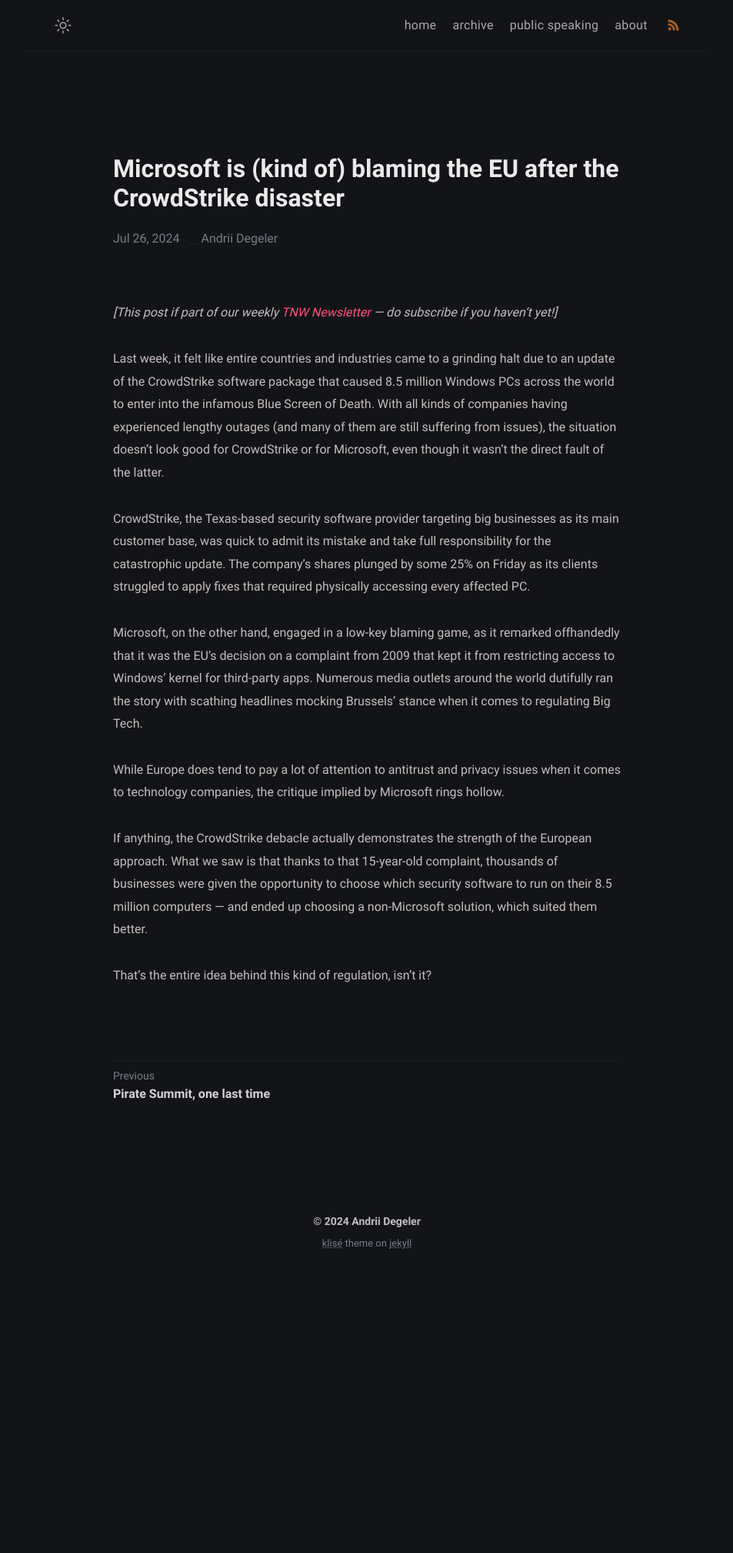
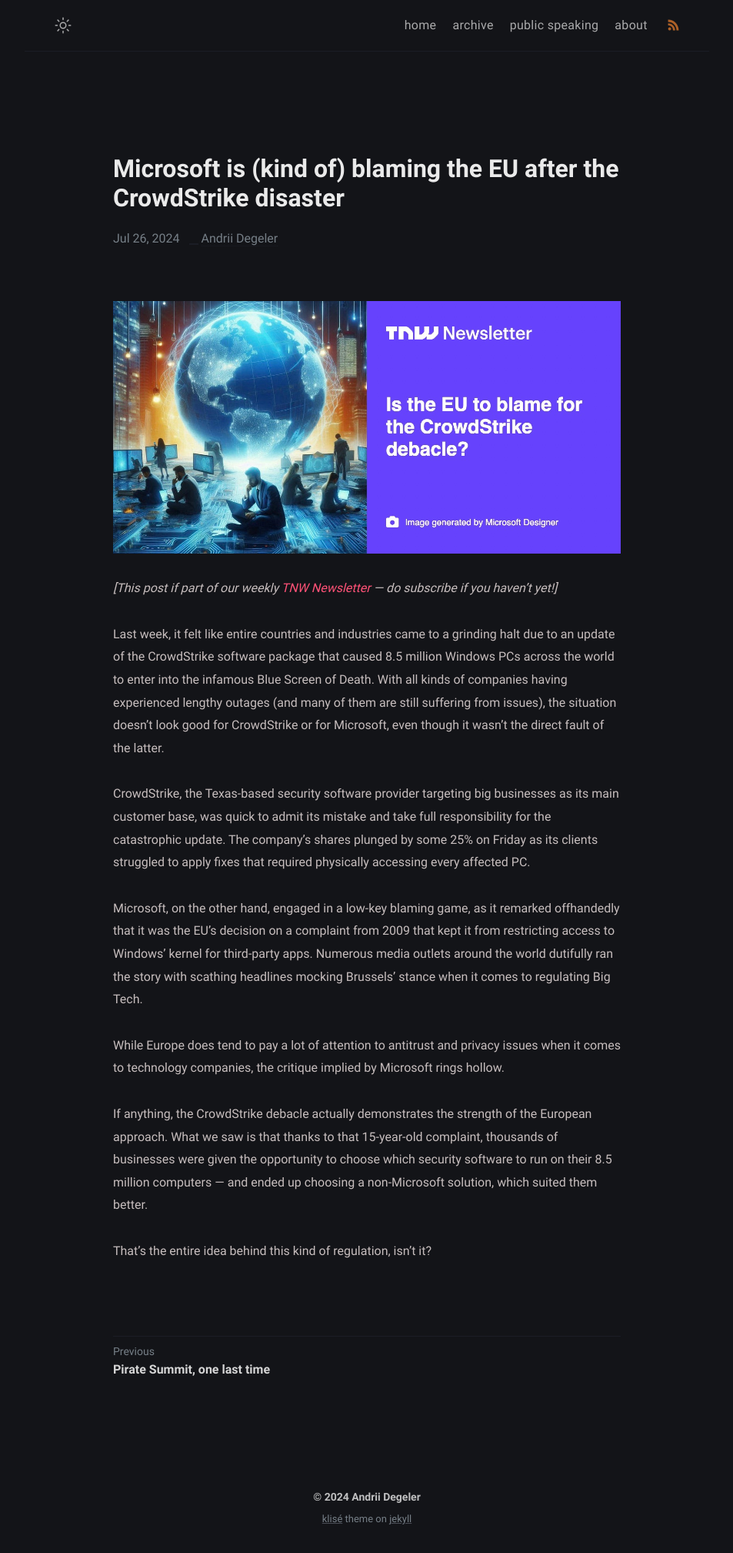
Before and after one commit to shlema/shlema.github.io, a Jekyll site: the page built from _posts/2024-07-26-eu-crowdstrike.md, in a window 1280 px wide. Shown: the whole page at 77% size, without its empty margins (163-1116 px from the left). Built offline with Jekyll 4.4.1, drawn with Linux system fonts in a browser that asks for light colours; a script that is not in the unit is left out; before the commit the page ends 1659 px from its top, so only the background shows below that.

Commit message:
Update 2024-07-26-eu-crowdstrike.md

```diff
--- a/_posts/2024-07-26-eu-crowdstrike.md
+++ b/_posts/2024-07-26-eu-crowdstrike.md
@@ -4,6 +4,8 @@ title: "Microsoft is (kind of) blaming the EU after the CrowdStrike disaster"
 image: "/assets/img/eu-crowdstrike-newsletter.jpg"
 comments: True
 ---
+
+![This week's TNW Newsletter cover](/assets/img/eu-crowdstrike-newsletter.jpg)
 
 *\[This post if part of our weekly [TNW Newsletter](https://thenextweb.com/newsletters) — do subscribe if you haven't yet!\]*
 
```
